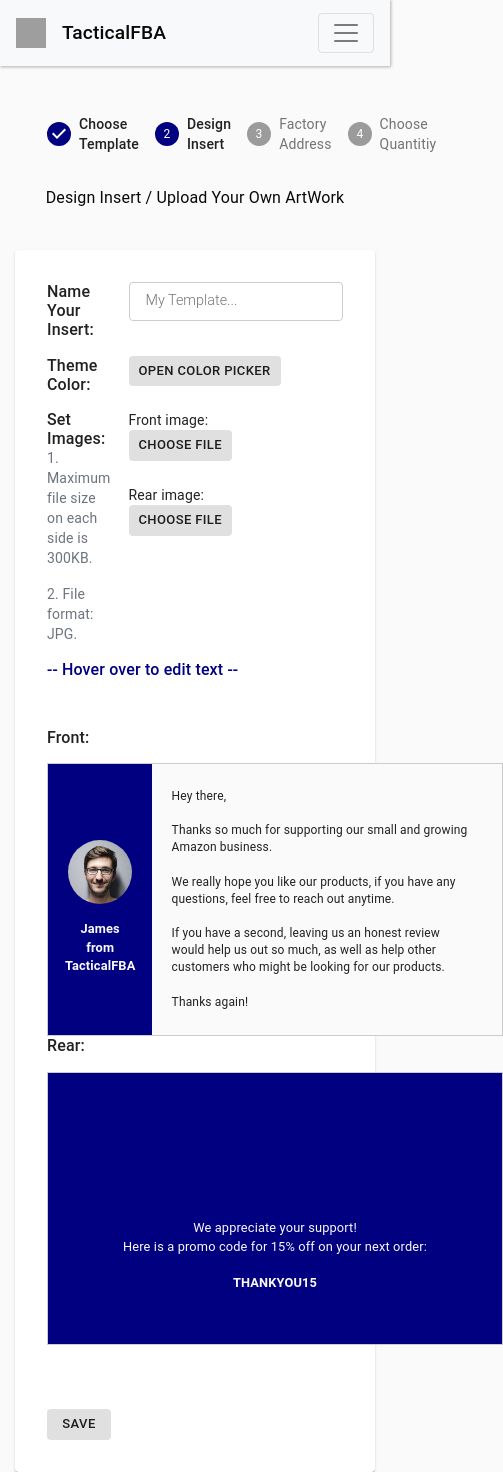
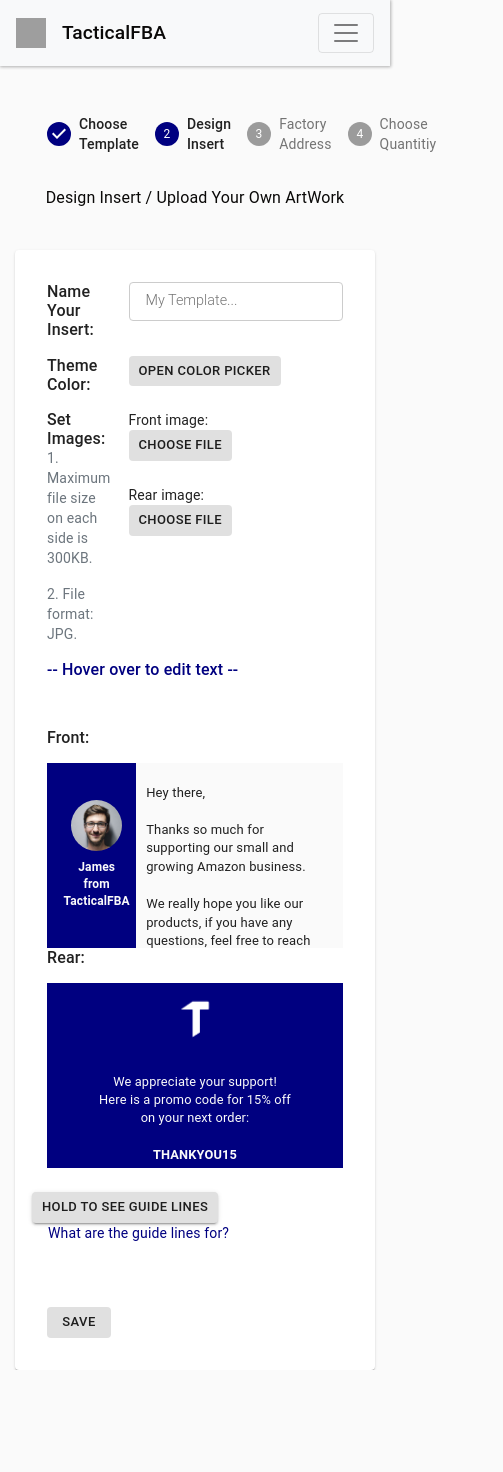
Before and after one commit to TacticalFBA/tacticalfba, a React (Create React App) app: page /edit-template/1 in a window 390 px wide. Shown: the whole page, 503 px wide, since content can reach past the window. After the commit the page ends 1370 px from the top, so only its background shows below. Built offline with nearby package versions, Linux system fonts and the light colour scheme; no server answers; grey boxes are pictures that could not be loaded.

Commit message:
before adding crop

```diff
--- a/src/components/Insert/previewTemplate/T0.js
+++ b/src/components/Insert/previewTemplate/T0.js
@@ -1,8 +1,11 @@
-import React from "react";
+import React, { useState } from "react";
 import { PreviewContainer } from "../../Styled/Containers";
+import { Button, Box, Link } from "@material-ui/core";
 
-export default function T0({ content, onSelect, frontRef, backRef }) {
+export default function T0({ content, frontRef, backRef }) {
   let { frontImg, rearImg } = content;
+  const bleed = `${process.env.PUBLIC_URL}/img/bleed.png`;
+  const [show, setShow] = useState(false);
   return (
     <div className="row">
       {/* front */}
@@ -15,9 +18,10 @@
             backgroundImage: `url(${frontImg})`,
             backgroundSize: "cover",
             backgroundRepeat: "no-repeat",
-            backgroundPosition: "center"
+            backgroundPosition: "center",
           }}
         >
+          {show && <img src={bleed} alt="bleed" className="bleed" />}
           {/* {frontImg ? (
             <img src={frontImg} alt="front" style={{ width: "100%" }} />
           ) : (
@@ -36,9 +40,10 @@
             backgroundImage: `url(${rearImg})`,
             backgroundSize: "cover",
             backgroundRepeat: "no-repeat",
-            backgroundPosition: "center"
+            backgroundPosition: "center",
           }}
         >
+          {show && <img src={bleed} alt="bleed" className="bleed" />}
           {/* {rearImg ? (
             <img src={rearImg} alt="rear" style={{ width: "100%" }} />
           ) : (
@@ -46,6 +51,29 @@
           )} */}
         </PreviewContainer>
       </div>
+      <Box
+        mt={3}
+        display="flex"
+        flexDirection="row"
+        flexWrap="wrap"
+        alignItems="center"
+      >
+        <Button
+          variant="contained"
+          size="small"
+          onMouseDown={() => setShow(true)}
+          onMouseUp={() => setShow(false)}
+        >
+          Hold to see guide lines
+        </Button>
+        <Link
+          href="javascript:;"
+          onClick={(e) => e.preventDefault()}
+          style={{ marginLeft: "1rem" }}
+        >
+          What are the guide lines for?
+        </Link>
+      </Box>
     </div>
   );
 }
--- a/src/components/Insert/previewTemplate/T1.jsx
+++ b/src/components/Insert/previewTemplate/T1.jsx
@@ -1,7 +1,8 @@
-import React from "react";
+import React, { useState } from "react";
 import styled from "styled-components";
 import Parser from "html-react-parser";
 import { PreviewContainer } from "../../Styled/Containers";
+import { Button, Box, Link } from "@material-ui/core";
 
 export default function T1({ content, onSelect, frontRef, backRef }) {
   let {
@@ -10,37 +11,45 @@
     frontMsgSec,
     rearMsg,
     frontImg,
-    rearImg
+    rearImg,
   } = content;
-  const imgWrapper = {
+  const frontImgWrapper = {
     backgroundImage: `url(${frontImg})`,
     backgroundPosition: "center center",
     backgroundRepeat: "no-repeat",
-    backgroundSize: "cover"
+    backgroundSize: "cover",
   };
+  const rearImgWrapper = {
+    backgroundImage: `url(${rearImg})`,
+    backgroundPosition: "center center",
+    backgroundRepeat: "no-repeat",
+    backgroundSize: "cover",
+  };
+  const bleed = `${process.env.PUBLIC_URL}/img/bleed.png`;
+  const [show, setShow] = useState(false);
   return (
     <div className="row">
       {/* front */}
       <div className="col-12 col-md-6">
         <h6 className="mb-3">Front:</h6>
         <PreviewContainer ref={frontRef}>
-          <LeftWrapper
-            className="juzhong"
-            style={{ backgroundColor: themeColor }}
-          >
-            <div className="frontImg" style={imgWrapper} />
+          {show && <img src={bleed} alt="bleed" className="bleed" />}
+          <LeftWrapper style={{ backgroundColor: themeColor }}>
+            <LeftContainer>
+              <div className="frontImg" style={frontImgWrapper} />
               <div
                 className="pointer highlight"
                 onClick={() => onSelect("frontMsgSec")}
               >
                 {Parser(frontMsgSec)}
               </div>
+            </LeftContainer>
           </LeftWrapper>
           <RightWrapper
             className="pointer highlight"
             onClick={() => onSelect("frontMsgBody")}
           >
-            {Parser(frontMsgBody)}
+            <div className="text-container">{Parser(frontMsgBody)}</div>
           </RightWrapper>
         </PreviewContainer>
       </div>
@@ -53,10 +62,11 @@
           className="juzhong"
           style={{ backgroundColor: themeColor }}
         >
+          {show && <img src={bleed} alt="bleed" className="bleed" />}
           <RearWrapper>
-            <img src={rearImg} alt="rear" />
+            <div className="rearImg" style={rearImgWrapper} />
             <div
-              className="pointer highlight"
+              className="pointer highlight rearText"
               onClick={() => onSelect("rearMsg")}
             >
               {Parser(rearMsg)}
@@ -64,25 +74,75 @@
           </RearWrapper>
         </PreviewContainer>
       </div>
+      <Box
+        mt={3}
+        display="flex"
+        flexDirection="row"
+        flexWrap="wrap"
+        alignItems="center"
+      >
+        <Button
+          variant="contained"
+          size="small"
+          onMouseDown={() => setShow(true)}
+          onMouseUp={() => setShow(false)}
+        >
+          Hold to see guide lines
+        </Button>
+        <Link
+          href="javascript:;"
+          onClick={(e) => e.preventDefault()}
+          style={{ marginLeft: "1rem" }}
+        >
+          What are the guide lines for?
+        </Link>
+      </Box>
     </div>
   );
 }
 
 const LeftWrapper = styled.div`
   position: absolute;
+  display: flex;
+  flex-direction: column;
+  justify-content: center;
   left: 0;
   top: 0;
-  padding: 1rem;
-  width: 23%;
+  padding: 10%;
+  width: 30%;
   height: 100%;
   color: var(--mainWhite);
+`;
+
+const LeftContainer = styled.div`
+  display: flex;
+  flex-direction: column;
+  justify-content: center;
+  width: 88%;
+  height: 70%;
+  // border: 1px solid black;
+  position: absolute;
+  right: 0;
+  text-align: center;
+  @media (max-width: 600px) {
+    font-size: 0.45rem;
+  }
+  @media (max-width: 800px) {
+    font-size: 0.65rem;
+  }
+  @media (max-width: 1200px) {
+    font-size: 0.75rem;
+  }
+  @media (min-width: 1221px) {
     font-size: 0.8rem;
-  text-align: center;
+  }
+
   .frontImg {
-    margin: 1rem 0;
+    margin: 0 auto 10%;
     border-radius: 50%;
-    width: 4rem;
-    height: 4rem;
+    width: 65%;
+    height: 0;
+    padding-bottom: 65%;
   }
 `;
 
@@ -90,20 +150,32 @@
   position: absolute;
   right: 0;
   top: 0;
-  padding: 1.5rem 1.75rem 1.5rem 1.2rem;
-  width: 77%;
+  width: 70%;
   height: 100%;
   background: var(--mainWhite);
-  font-size: 0.75rem;
+  .text-container {
+    margin: 10% 10% 10% 5%;
+    font-size: 13px;
+  }
 `;
 
 const RearWrapper = styled.div`
   width: 70%;
+  position: absolute;
+  top: 50%;
+  transform: translateY(-50%);
   text-align: center;
-  img {
-    width: 25%;
+
+  .rearImg {
+    margin: 0 auto;
+    margin-bottom: 1.5rem;
+    border-radius: 50%;
+    width: 30%;
+    height: 0;
+    padding-bottom: 30%;
   }
-  div {
+
+  .rearText {
     margin-top: 1rem;
     color: var(--mainWhite);
     width: 100%;
--- a/src/components/Insert/previewTemplate/T2.jsx
+++ b/src/components/Insert/previewTemplate/T2.jsx
@@ -1,7 +1,8 @@
-import React from "react";
+import React, { useState } from "react";
 import styled from "styled-components";
 import Parser from "html-react-parser";
 import { PreviewContainer } from "../../Styled/Containers";
+import { Button, Box, Link } from "@material-ui/core";
 
 export default function T2({ content, onSelect, frontRef, backRef }) {
   let {
@@ -10,24 +11,26 @@
     frontMsgSec,
     rearMsg,
     frontImg,
-    rearImg
+    rearImg,
   } = content;
   const imgWrapper = {
     backgroundImage: `url(${frontImg})`,
     backgroundPosition: "center center",
     backgroundRepeat: "no-repeat",
-    backgroundSize: "cover"
+    backgroundSize: "cover",
   };
+  const bleed = `${process.env.PUBLIC_URL}/img/bleed.png`;
+  const [show, setShow] = useState(false);
   return (
+    <React.Fragment>
       <div className="row">
         {/* front */}
-      <div className="col-12 col-md-6">
+        <div className="col-12 col-lg-6">
           <h6 className="mb-3">Front:</h6>
           <PreviewContainer ref={frontRef}>
-          <LeftWrapper
-            className="juzhong"
-            style={{ backgroundColor: themeColor }}
-          >
+            {show && <img src={bleed} alt="bleed" className="bleed" />}
+            <LeftWrapper style={{ backgroundColor: themeColor }}>
+              <LeftContainer>
                 <div className="frontImg" style={imgWrapper} />
                 <div
                   className="pointer highlight"
@@ -35,20 +38,22 @@
                 >
                   {Parser(frontMsgSec)}
                 </div>
+              </LeftContainer>
             </LeftWrapper>
             <RightWrapper
               className="pointer highlight"
               onClick={() => onSelect("frontMsgBody")}
             >
-            {Parser(frontMsgBody)}
+              <div className="text-container">{Parser(frontMsgBody)}</div>
             </RightWrapper>
           </PreviewContainer>
         </div>
 
         {/* rear */}
-      <div className="col-12 col-md-6">
+        <div className="col-12 col-lg-6">
           <h6 className="mb-3">Rear:</h6>
           <PreviewContainer className="juzhong" ref={backRef}>
+            {show && <img src={bleed} alt="bleed" className="bleed" />}
             <RearWrapper>
               <div
                 className="left"
@@ -56,7 +61,7 @@
                   backgroundImage: `url(${rearImg})`,
                   backgroundPosition: "center center",
                   backgroudRepeat: "no-repeat",
-                backgroundSize: "cover"
+                  backgroundSize: "cover",
                 }}
               >
                 {/* <img src={rearImg} alt="rear" /> */}
@@ -65,30 +70,82 @@
                 className="right pointer highlight"
                 onClick={() => onSelect("rearMsg")}
               >
-              {Parser(rearMsg)}
+                <div className="text-container">{Parser(rearMsg)}</div>
               </div>
             </RearWrapper>
           </PreviewContainer>
         </div>
       </div>
+
+      <Box
+        mt={3}
+        display="flex"
+        flexDirection="row"
+        flexWrap="wrap"
+        alignItems="center"
+      >
+        <Button
+          variant="contained"
+          size="small"
+          onMouseDown={() => setShow(true)}
+          onMouseUp={() => setShow(false)}
+        >
+          Hold to see guide lines
+        </Button>
+        <Link
+          href="javascript:;"
+          onClick={(e) => e.preventDefault()}
+          style={{ marginLeft: "1rem" }}
+        >
+          What are the guide lines for?
+        </Link>
+      </Box>
+    </React.Fragment>
   );
 }
 
 const LeftWrapper = styled.div`
   position: absolute;
+  display: flex;
+  flex-direction: column;
+  justify-content: center;
   left: 0;
   top: 0;
-  padding: 1rem;
-  width: 23%;
+  padding: 10%;
+  width: 30%;
   height: 100%;
   color: var(--mainWhite);
+`;
+
+const LeftContainer = styled.div`
+  display: flex;
+  flex-direction: column;
+  justify-content: center;
+  width: 88%;
+  height: 70%;
+  // border: 1px solid black;
+  position: absolute;
+  right: 0;
+  text-align: center;
+  @media (max-width: 600px) {
+    font-size: 0.45rem;
+  }
+  @media (max-width: 800px) {
+    font-size: 0.65rem;
+  }
+  @media (max-width: 1200px) {
+    font-size: 0.75rem;
+  }
+  @media (min-width: 1221px) {
     font-size: 0.8rem;
-  text-align: center;
+  }
+
   .frontImg {
-    margin: 1rem 0;
+    margin: 0 auto 10%;
     border-radius: 50%;
-    width: 4rem;
-    height: 4rem;
+    width: 65%;
+    height: 0;
+    padding-bottom: 65%;
   }
 `;
 
@@ -96,11 +153,13 @@
   position: absolute;
   right: 0;
   top: 0;
-  padding: 1.5rem 1.75rem 1.5rem 1.2rem;
-  width: 77%;
+  width: 70%;
   height: 100%;
   background: var(--mainWhite);
-  font-size: 0.75rem;
+  .text-container {
+    margin: 10% 10% 10% 5%;
+    font-size: 13px;
+  }
 `;
 
 const RearWrapper = styled.div`
@@ -108,17 +167,20 @@
     position: absolute;
     left: 0;
     top: 0;
-    width: 55%;
+    width: 60%;
     height: 100%;
   }
   .right {
     position: absolute;
     right: 0;
     top: 0;
-    width: 45%;
+    width: 40%;
     height: 100%;
     background: var(--mainWhite);
     font-size: 0.8rem;
-    padding: 1.5rem 1.75rem 1.5rem 1.2rem;
+    .text-container {
+      margin: 20% 20% 20% 8%;
+      font-size: 13px;
+    }
   }
 `;
--- a/src/components/Styled/Containers.js
+++ b/src/components/Styled/Containers.js
@@ -4,12 +4,22 @@
   position: relative;
   overflow: hidden;
   box-sizing: border-box;
-  width: 28.5rem;
-  height: 17.1rem;
-  border: 1px solid #ccc;
+  // width: 28.5rem;
+  // height: 17.1rem;
+  width: 100%;
+  height: 0;
+  padding-bottom: 62.5%;
+  // border: 1px solid #ccc;
   p {
     margin: 0;
     padding: 0;
+  }
+  .bleed {
+    position: absolute;
+    top: 0;
+    left: 0;
+    z-index: 999;
+    width: 100%;
   }
 `;
 
--- a/src/data.js
+++ b/src/data.js
@@ -7,9 +7,9 @@
     frontMsgSec: `<strong>James<br>from<br>TacticalFBA</strong>`,
     rearMsg: `<p>We appreciate your support!</p><p>Here is a promo code for 15% off on your next order:</p><br><p><strong>THANKYOU15</strong></p>`,
     frontImg: `${process.env.PUBLIC_URL}/img/person.jpg`,
-    rearImg: `${process.env.PUBLIC_URL}/img/logo.png`,
+    rearImg: `${process.env.PUBLIC_URL}/img/logo-white.png`,
     frontPre: "",
-    backPre: ""
+    backPre: "",
   },
   {
     pid: 2,
@@ -23,7 +23,7 @@
     frontImg: `${process.env.PUBLIC_URL}/img/person.jpg`,
     rearImg: `${process.env.PUBLIC_URL} /img/product.jpg`,
     frontPre: "",
-    backPre: ""
+    backPre: "",
   },
   {
     pid: 0,
@@ -31,8 +31,8 @@
     frontImg: `${process.env.PUBLIC_URL}/img/sample_image/t0/front.jpg`,
     rearImg: `${process.env.PUBLIC_URL}/img/sample_image/t0/rear.jpg`,
     frontPre: "",
-    backPre: ""
-  }
+    backPre: "",
+  },
 ];
 
 export const products = [
@@ -43,7 +43,7 @@
     img: "img/insert_cover/discount.jpg",
     price: 50,
     count: 0,
-    total: 0
+    total: 0,
   },
   {
     pid: 2,
@@ -52,7 +52,7 @@
     img: "img/insert_cover/new-product.jpg",
     price: 50,
     count: 0,
-    total: 0
+    total: 0,
   },
   {
     pid: 0,
@@ -61,6 +61,6 @@
     img: "img/insert_cover/own.jpg",
     price: 50,
     count: 0,
-    total: 0
-  }
+    total: 0,
+  },
 ];
```
Also changed, not shown: src/contexts/InsertContext.js (+42 -51 lines), public/img/bleed.png (added), public/img/logo-white.png (added). Lines whose indentation alone changed are shown as unchanged.
